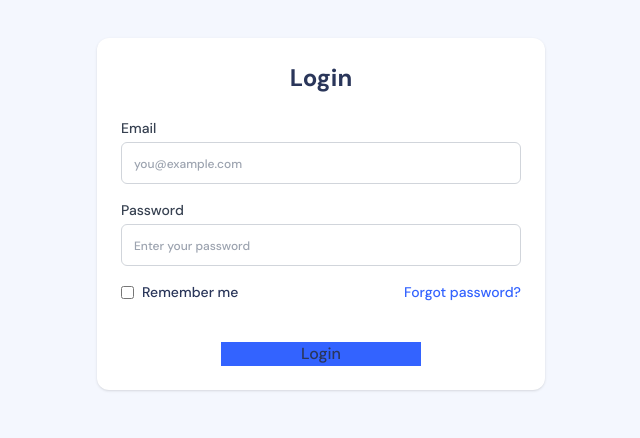
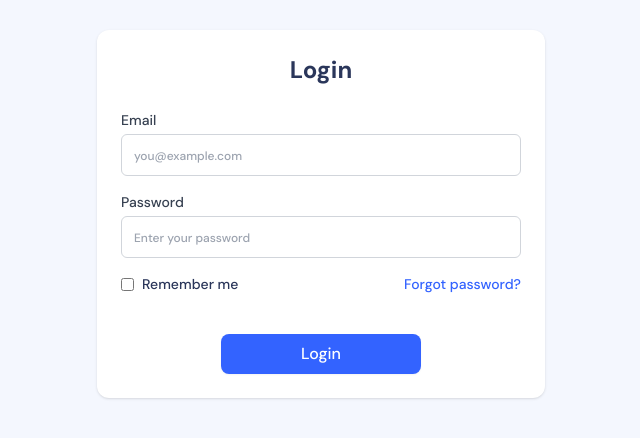
Before and after one commit to Tolexy95/admin-invoicing, a Next.js app in the folder admin-invoicing/: page / in a window 1280 px wide. Shown: the part 186-624 px from the top of the page, without its empty margins (319-959 px from the left). Built offline with nearby package versions, Linux system fonts and the light colour scheme.

Commit message:
fix: replace DaisyUI btn with Tailwind classes for proper styling

```diff
--- a/admin-invoicing/src/app/components/Buttons/Submit.js
+++ b/admin-invoicing/src/app/components/Buttons/Submit.js
@@ -3,11 +3,21 @@ import ArrowPathIcon from "@heroicons/react/24/outline/ArrowPathIcon";
 const Submit = ({ formik, textContent = "Submit", loadingText = "Please wait", ...props }) => {
     return (
         <button
-            className={`btn capitalize border-none ${
-                formik.isSubmitting || !formik.isValid
+            className={` inline-flex items-center justify-center
+  font-medium
+  rounded-lg
+  text-center
+  cursor-pointer
+  select-none
+  transition-colors duration-200
+  shadow-sm
+  focus:outline-none focus:ring-2 focus:ring-offset-2 focus:ring-purple-700
+  px-4 py-2
+  capitalize
+  border-none ${formik.isSubmitting || !formik.isValid
                     ? "bg-gray-400 text-gray-200 cursor-not-allowed"
-                    : "bg-primary text-primary-content"
-            } ${props.className}`}
+                    : "bg-primary text-white"
+                } ${props.className}`}
             disabled={formik.isSubmitting || !formik.isValid}
             type='submit'
         >
```
